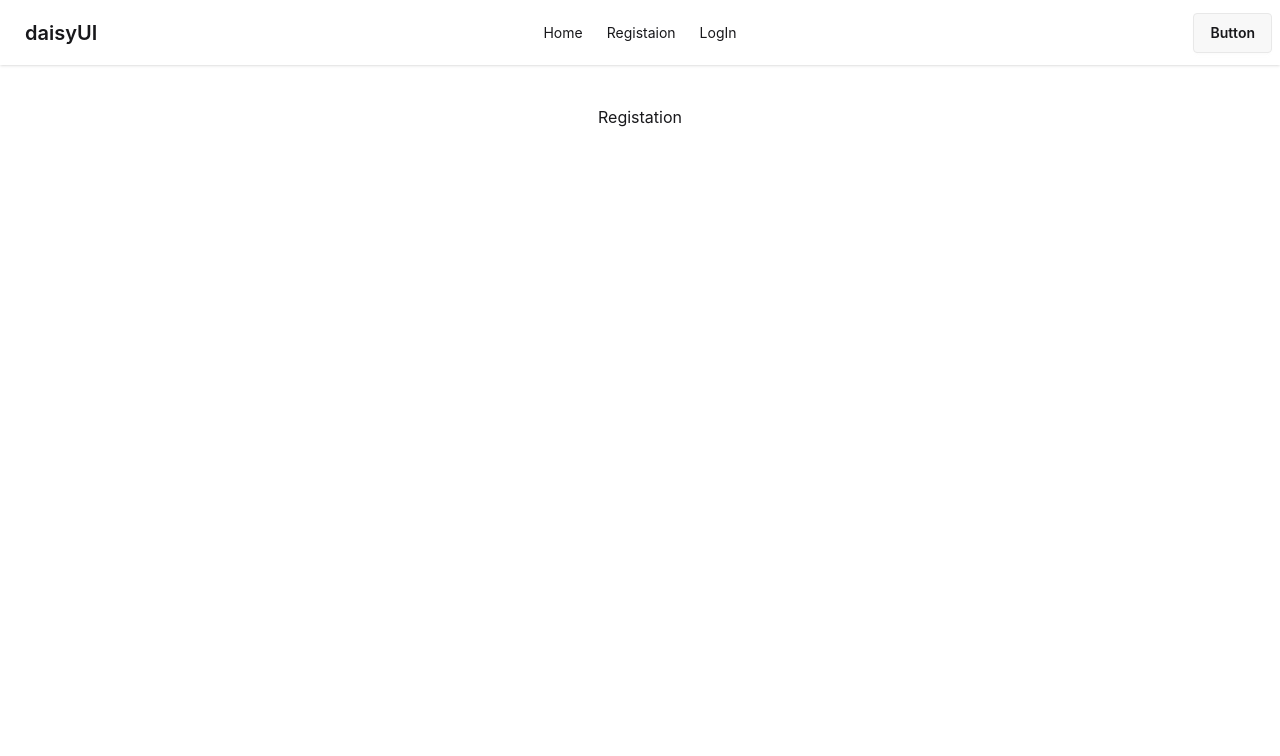
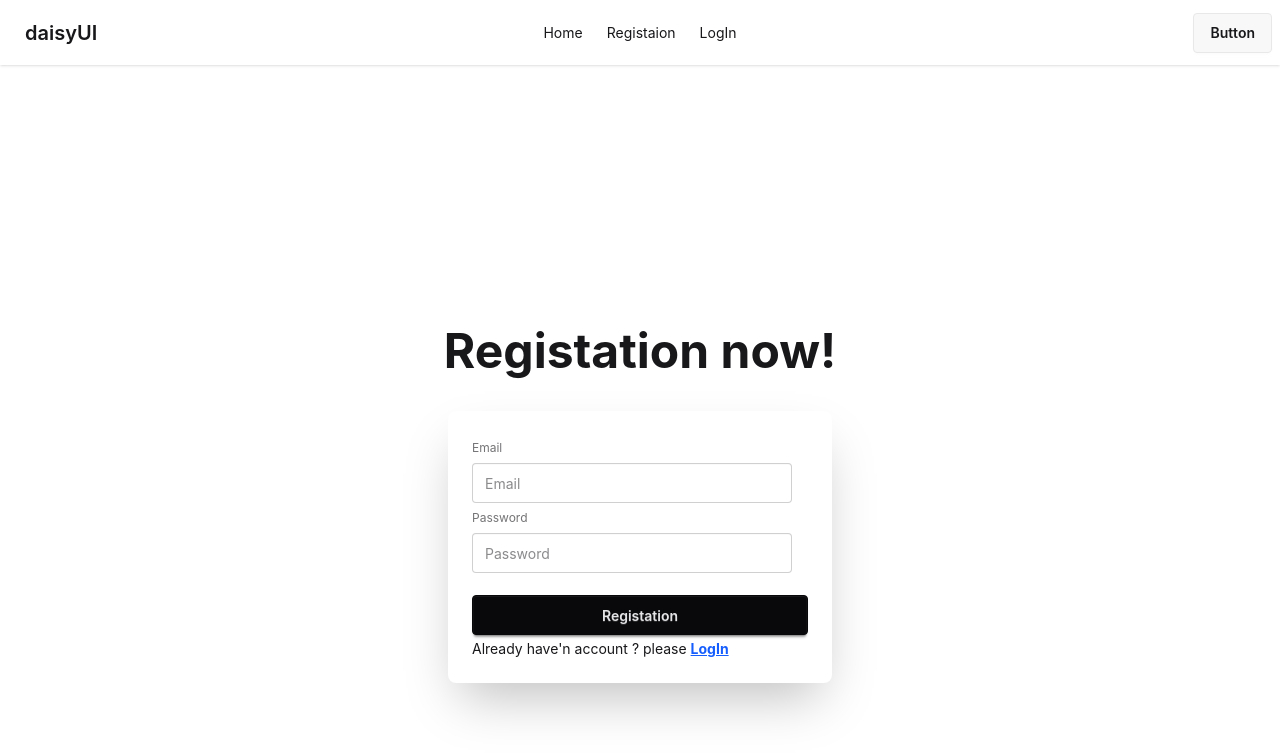
Before and after one commit to asik247/forth-firebase, a React (Vite) app: page /registation in a window 1280 px wide. Shown: the top 756 px of the page. Built offline with nearby package versions, Linux system fonts and the light colour scheme.

Commit message:
Registation and login design

```diff
--- a/src/Components/LogIn/LogIn.jsx
+++ b/src/Components/LogIn/LogIn.jsx
@@ -3,7 +3,28 @@
 const LogIn = () => {
     return (
         <div>
-            <h2>LogIn</h2>
+            <div className="hero  min-h-screen">
+                <div className="hero-content flex-col ">
+                    <div className="text-center">
+                        <h1 className="text-5xl font-bold mb-5">Login now!</h1>
+
+                    </div>
+                    <div className="card bg-base-100 w-full max-w-sm shrink-0 shadow-2xl">
+                        <div className="card-body">
+                            <form>
+                                <fieldset className="fieldset">
+                                    <label className="label">Email</label>
+                                    <input type="email" className="input" placeholder="Email" />
+                                    <label className="label">Password</label>
+                                    <input type="password" className="input" placeholder="Password" />
+                                    <div><a className="link link-hover">Forgot password?</a></div>
+                                    <button className="btn btn-neutral mt-4">Login</button>
+                                </fieldset>
+                            </form>
+                        </div>
+                    </div>
+                </div>
+            </div>
         </div>
     );
 };
--- a/src/Components/Registation/Registation.jsx
+++ b/src/Components/Registation/Registation.jsx
@@ -1,9 +1,42 @@
 import React from 'react';
+import { Link } from 'react-router';
 
 const Registation = () => {
+    // handle submit;
+    const hanldeSubmit = (e) => {
+        e.preventDefault();
+        const email = e.target.email.value;
+        const password = e.target.password.value
+        console.log(email, password);
+    }
     return (
         <div>
-            <h1>Registation</h1>
+            <div className="hero min-h-screen">
+                <div className="hero-content flex-col ">
+                    <div className="text-center ft">
+                        <h1 className="text-5xl font-bold mb-5">Registation now!</h1>
+
+                    </div>
+                    <div className="card bg-base-100 w-full max-w-sm shrink-0 shadow-2xl">
+                        <div className="card-body">
+                            <form onSubmit={hanldeSubmit}>
+                                <fieldset className="fieldset">
+                                    {/* Email */}
+                                    <label className="label">Email</label>
+                                    <input type="email" name='email' className="input" placeholder="Email" />
+                                    {/* Password */}
+                                    <label className="label">Password</label>
+                                    <input type="password" name='password' className="input" placeholder="Password" />
+
+                                    <button className="btn btn-neutral mt-4">Registation</button>
+                                </fieldset>
+                                {/* link code here */}
+                                <li className='text-sm list-none'>Already have'n account ? please <Link to={'/login'}  className='text-blue-600 font-bold text-sm underline'>LogIn</Link></li>
+                            </form>
+                        </div>
+                    </div>
+                </div>
+            </div>
         </div>
     );
 };
```
